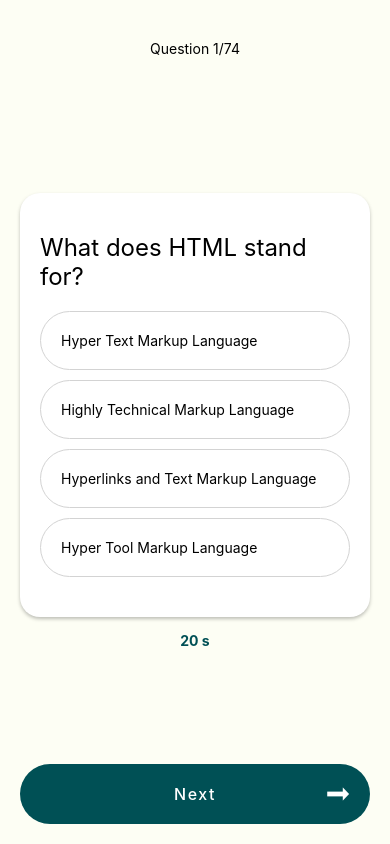
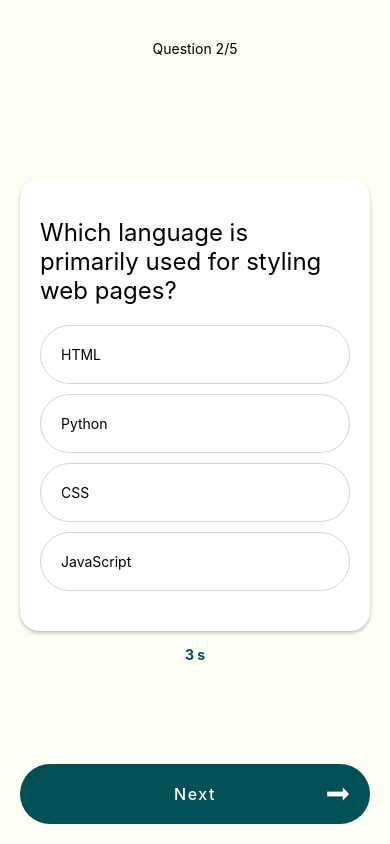
Before and after one commit to everestp/QuizApp-ReactNative, a React Native app: screen / in a window 390 px wide. Built offline with nearby package versions, Linux system fonts and the light colour scheme.

Commit message:
Learning :useEffect()

```diff
--- a/src/app/QuizScreen.tsx
+++ b/src/app/QuizScreen.tsx
@@ -4,13 +4,32 @@
 
 import questions from "../questons/question";
 import CustomButton from "../components/CustomButton";
-import { useState,useContext } from "react";
+import { useState,useContext, useEffect } from "react";
 import {useQuizContext } from "../providers/QuizeProvider";
 import Card from "../components/Card";
 const question =questions[1] ;
   export default function QuizScreen(){
-const {question,questionIdx,onNext,score,totalQuestion}=useQuizContext();
-console.log(question)
+const {question,questionIdx,onNext,score,totalQuestion,bestScore}=useQuizContext();
+const [time,setTime] =useState(20);
+
+useEffect(()=>{
+//start count down
+setTime(4)
+ const interval = setInterval(() => {
+    setTime((t)=>t-1)
+}, 1000);
+return ()=>{
+    clearInterval(interval)
+}
+
+
+},[question])
+console.log("time",time)
+useEffect(()=>{
+    if(time<=0){
+        onNext()
+    }
+},[time])
 
     // const [questionIdx,setQuestiondx]=useState(0);
     // const question =questions[questionIdx]
@@ -27,13 +46,13 @@
 {/* Body */}
 { question?(<View>
 <QuestionCard  question ={question}/>
-<Text style={styles.time}>20 s</Text>
+<Text style={styles.time}>{time} s</Text>
 </View>):(
     <Card title="Well done">
 <Text>
     Correct answers :{score}/{totalQuestion}
 </Text>
-<Text>Best Score :{score}</Text>
+<Text>Best Score :{bestScore}</Text>
     </Card>
 )}
 
--- a/src/components/AnswerOption.tsx
+++ b/src/components/AnswerOption.tsx
@@ -1,42 +1,44 @@
-import { useState } from "react";
-import { View ,Text,StyleSheet, Pressable} from "react-native";
+import { useEffect, useState } from "react";
+import { View, Text, StyleSheet, Pressable } from "react-native";
 import question from "../questons/question";
 import { useQuizContext } from "../providers/QuizeProvider";
 
-type AnswerOption  ={
-    option :string;
+type AnswerOption = {
+  option: string;
 
+};
 
+export default function AnswerOption({ option }: AnswerOption) {
+  const { selectedOption, setSelectedOption } = useQuizContext();
+  console.log(
+    "Seleceted Option==========================>=========",
+    selectedOption
+  );
+  console.log("option", option);
+  const isSelected = option === selectedOption;
+
+  return (
+    <Pressable
+      onPress={() => setSelectedOption(option)}
+      style={[
+        styles.container,
+        isSelected && {
+          backgroundColor: "#E1f396",
+          borderColor: "#E1f396",
+        },
+      ]}
+    >
+      <Text>{option}</Text>
+    </Pressable>
+  );
 }
 
-export default function AnswerOption({option}:AnswerOption){
-
-  const {selectedOption,setSelectedOption}=useQuizContext();
-  const isSelected = option === selectedOption
-    return(
-        <Pressable
-
-        onPress={()=>setSelectedOption(option)}
-         style={[styles.container, isSelected &&{
-            backgroundColor:  "#E1f396",
-            borderColor :"#E1f396"
-            }
-
-        ]}>
-            <Text>{option}</Text>
-        </Pressable>
-    )
-}
-
-const styles =StyleSheet.create({
-container :{
-    backgroundColor : "",
-    borderWidth :1,
-    borderColor :'lightgray',
-    padding :20,
-    borderRadius :100,
-
-
-},
-
-})
+const styles = StyleSheet.create({
+  container: {
+    backgroundColor: "",
+    borderWidth: 1,
+    borderColor: "lightgray",
+    padding: 20,
+    borderRadius: 100,
+  },
+});
--- a/src/components/QuestionCard.tsx
+++ b/src/components/QuestionCard.tsx
@@ -19,7 +19,7 @@
             <Card title={question.title} >
 
             <View style={{gap:10}}>
-                {question.options.map((option,index)=>  <AnswerOption
+                {question.options.map((option)=>  <AnswerOption
                   key ={option}
                     option={option}
 
--- a/src/providers/QuizeProvider.tsx
+++ b/src/providers/QuizeProvider.tsx
@@ -1,59 +1,84 @@
-import { PropsWithChildren, useContext, useState,createContext } from "react";
-
+import { PropsWithChildren, useContext, useState, createContext, useEffect } from "react";
 
 import questions from "../questons/question";
 import { Question } from "../type";
 
-
-type QuizContext ={
-    question? :Question,
-    questionIdx :number,
-    onNext :()=> void,
-    selectedOption?:string,
-    score:number
-    setSelectedOption :(newOption :string)=> void
-    totalQuestion :number
-}
+type QuizContext = {
+  question?: Question;
+  questionIdx: number;
+  onNext: () => void;
+  selectedOption?: string;
+  score: number;
+  setSelectedOption: (newOption: string) => void;
+  totalQuestion: number;
+  bestScore:number
+};
 const QuizContext = createContext<QuizContext>({
-    questionIdx :0,
-    onNext :()=>{},
-    setSelectedOption:()=>{},
-    score:0,
-    totalQuestion :0
-
+  questionIdx: 0,
+  onNext: () => {},
+  setSelectedOption: () => {},
+  score: 0,
+  totalQuestion: 0,
+  bestScore:0
 });
 
+export default function QuizProvider({ children }: PropsWithChildren) {
+  const [questionIdx, setQuestionIdx] = useState(0);
+  const question = questions[questionIdx];
 
-export default function QuizProvider({children}:PropsWithChildren){
-       const [questionIdx,setQuestionIdx]=useState(0);
-        const question =questions[questionIdx]
+  const [selectedOption, setSelectedOption] = useState<string | undefined>();
+  const [score, setScore] = useState(0);
+  const [bestScore,setBestScore] = useState(0)
+  const isFinished = questionIdx >= questions.length;
 
-    const [selectedOption,setSelectedOption] =useState<string | undefined>();
-    const [score ,setScore]=useState(0)
-    const isFinished = questionIdx>=questions.length;
-    const restart =()=>{
+useEffect(()=>{
+    //check if there is a best score
+if(isFinished===true && score>bestScore){
+    setBestScore(score)
+}
+
+},[isFinished ])
+
+
+
+
+
+
+
+  const restart = () => {
     setQuestionIdx(0);
     setSelectedOption("");
     setScore(0);
-    }
-        const onNext = ()=>{
-            if(isFinished){
+  };
+  const onNext = () => {
+    if (isFinished) {
       restart();
       return;
     }
 
     //check if answer is correct
-            if(selectedOption==question?.correctAnswer){
-                setScore((currScore)=>currScore+1)
+    if (selectedOption == question?.correctAnswer) {
+      setScore((currScore) => currScore + 1);
     }
-            setQuestionIdx((currValue)=> currValue+1)
-        }
-        console.log("scroe",score)
-    console.log("Quize Provider")
-    return(
-        <QuizContext.Provider value={{question,questionIdx,onNext,selectedOption,setSelectedOption,score,totalQuestion:questions.length}}>
+    setQuestionIdx((currValue) => currValue + 1);
+  };
+  console.log("scroe", score);
+  console.log("Quize Provider");
+  return (
+    <QuizContext.Provider
+      value={{
+        question,
+        questionIdx,
+        onNext,
+        selectedOption,
+        setSelectedOption,
+        score,
+        totalQuestion: questions.length,
+        bestScore
+      }}
+    >
       {children}
     </QuizContext.Provider>
-    )
+  );
 }
-export const useQuizContext =()=>  useContext(QuizContext)
+export const useQuizContext = () => useContext(QuizContext);
--- a/src/questons/question.ts
+++ b/src/questons/question.ts
@@ -4,7 +4,7 @@
     { title: 'What does CSS stand for?', options: ['Cascading Style Sheets', 'Cascading Script Sheets', 'Custom Style Sheets', 'Creative Style Sheets'], correctAnswer: 'Cascading Style Sheets' },
     { title: 'What does HTTP stand for?', options: ['Hyper Text Transfer Protocol', 'Hyper Text Transfer Portal', 'Hyperlink Text Transfer Protocol', 'Hyperlink Text Transfer Portal'], correctAnswer: 'Hyper Text Transfer Protocol' },
     { title: 'Which company developed the Java programming language?', options: ['Microsoft', 'Apple', 'Sun Microsystems', 'Google'], correctAnswer: 'Sun Microsystems' },
-    { title: 'Which language is used for web development and adds interactivity to websites?', options: ['JavaScript', 'Python', 'Ruby', 'C++'], correctAnswer: 'JavaScript' },
+   /* { title: 'Which language is used for web development and adds interactivity to websites?', options: ['JavaScript', 'Python', 'Ruby', 'C++'], correctAnswer: 'JavaScript' },
     { title: 'What does SQL stand for?', options: ['Structured Query Language', 'Structured Quotation Language', 'Simple Query Language', 'Standard Query Language'], correctAnswer: 'Structured Query Language' },
     { title: 'Which company developed the C programming language?', options: ['Microsoft', 'Apple', 'Bell Labs', 'Google'], correctAnswer: 'Bell Labs' },
     { title: 'What does RAM stand for?', options: ['Random Access Memory', 'Read-Only Memory', 'Rapid Access Memory', 'Random Access Module'], correctAnswer: 'Random Access Memory' },
@@ -168,5 +168,5 @@
         "title": "What is the normal heart rate for a resting adult?",
         "options": ["40-60 bpm", "60-100 bpm", "100-140 bpm", "140-180 bpm"],
         "correctAnswer": "60-100 bpm"
-      }
+      } */
     ]
```
Lines whose indentation alone changed are shown as unchanged.
